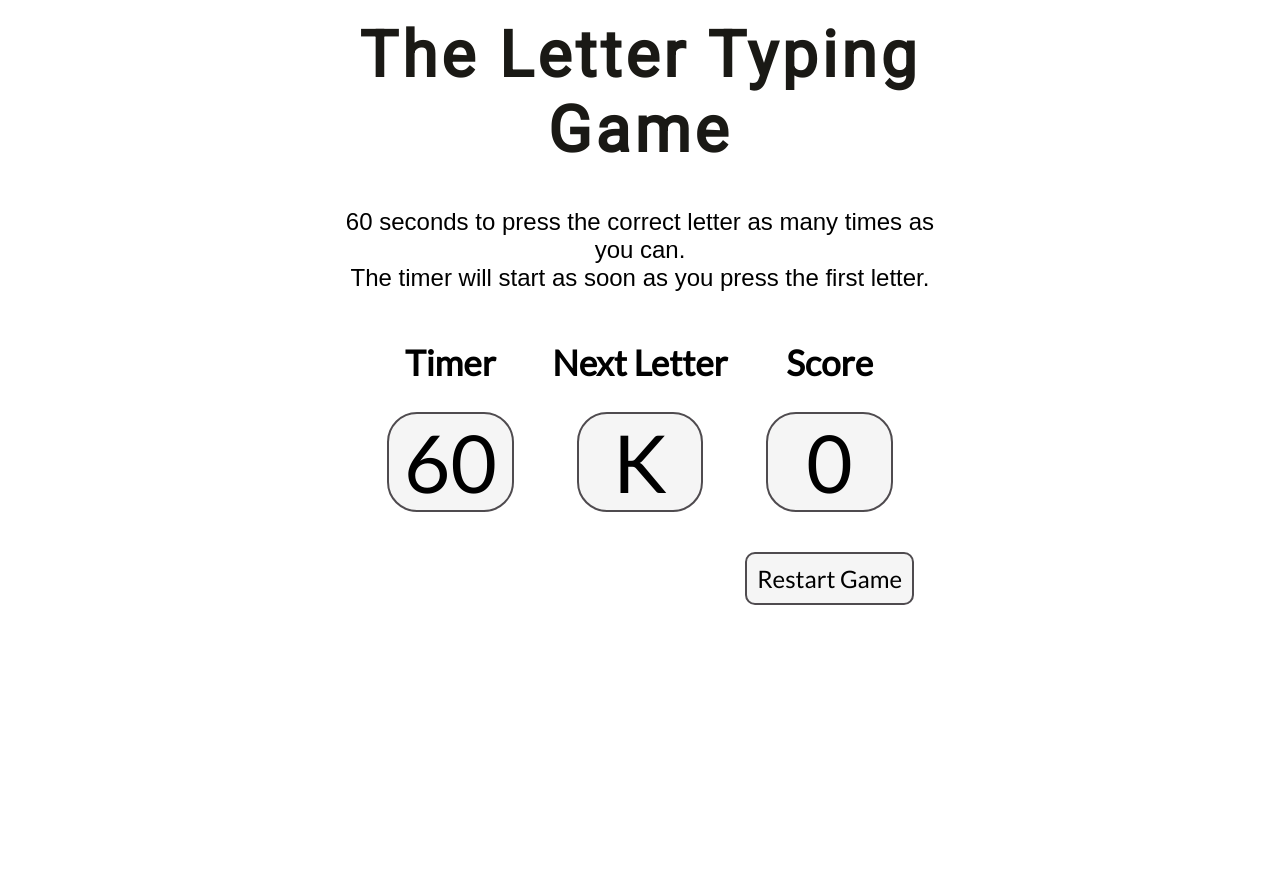
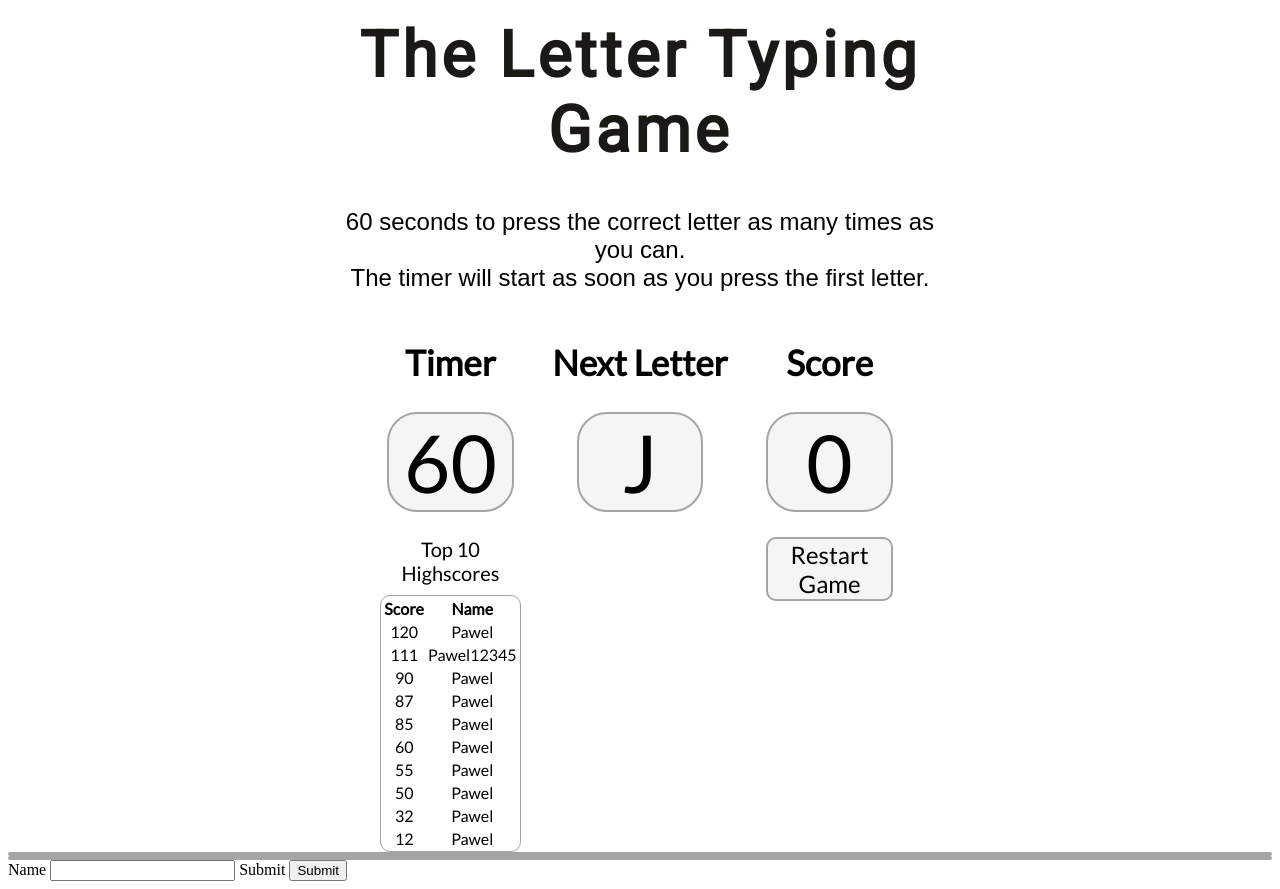
Before and after one commit to PawelKusnierek/LetterTypingGame, a PHP site: page / in a window 1280 px wide. Before the commit the page ends 605 px from the top, so only its background shows below. Run offline with PHP 8.4, Linux system fonts and the light colour scheme; a stand-in replaces the project's code that opens the database connection.

Commit message:
Further html/css rework

```diff
--- a/src/homepage.html
+++ b/src/homepage.html
@@ -23,18 +23,71 @@
 
 <div id="box-container">
     <div class="box-item">
-        <p>60</p>
+        <p id="number">60</p>
     </div>
     <div class="box-item">
-        <p>K</p>
+        <p id="letterOnScreen">K</p>
     </div>
     <div class="box-item">
         <p id="scoreDisplay">0</p>
     </div>
 </div>
 
-<div id="resetButton">
-    <button id="resetContent">Restart Game</button>
+<div id="bottom-container">
+    <div class="bottom-item">
+        <div id="highScores">
+            <h3 id="highScoreTitle">Top 10 Highscores</h3>
+            <table>
+                <tr>
+                    <th class="dbResult">Score</th>
+                    <th class="dbName">Name</th>
+                </tr>
+                <tr>
+                    <td class="dbResult">120</td>
+                    <td class="dbName">Pawel</td>
+                </tr>
+                <tr class="whiteBackground">
+                    <td class="dbResult">111</td>
+                    <td class="dbName">Pawel12345</td>
+
+                </tr>
+                <tr>
+                    <td class="dbResult">90</td>
+                    <td class="dbName">Pawel</td>
+                </tr>
+                <tr class="whiteBackground">
+                    <td class="dbResult">87</td>
+                    <td class="dbName">Pawel</td>
+                </tr>
+                <tr>
+                    <td class="dbResult">85</td>
+                    <td class="dbName">Pawel</td>
+                </tr>
+                <tr class="whiteBackground">
+                    <td class="dbResult">60</td>
+                    <td class="dbName">Pawel</td>
+                </tr>
+                <tr>
+                    <td class="dbResult">55</td>
+                    <td class="dbName">Pawel</td>
+                </tr>
+                <tr class="whiteBackground">
+                    <td class="dbResult">50</td>
+                    <td class="dbName">Pawel</td>
+                </tr>
+                <tr>
+                    <td class="dbResult">32</td>
+                    <td class="dbName">Pawel</td>
+                </tr>
+                <tr class="whiteBackground">
+                    <td class="dbResult">12</td>
+                    <td class="dbName">Pawel</td>
+                </tr>
+            </table>
+        </div>
+    </div>
+    <div class="bottom-item"></div>
+    <button class="bottom-item">Restart Game</button>
 </div>
 
 <div id="yourScore">
@@ -42,81 +95,14 @@
     <p id="submitScore"></p>
 </div>
 
-<!--<form method="post" class="invisible nameForm" id="nameForm">-->
-<!--<label for="name">Name</label>-->
-<!--<input type="text" name="name" id="name">-->
-<!--<input type="submit" name="submit" value="Submit">-->
-<!--</form>-->
+<form method="post" class="invisible nameForm" id="nameForm">
+    <label for="name">Name</label>
+    <input type="text" name="name" id="name">
+    <label for="submit">Submit</label>
+    <input type="submit" name="submit" id="submit">
+</form>
 
-<!--<div id="highScores">-->
-<!--<h3 id="highScoreTitle">Highscores</h3>-->
-<!--<div id="databaseResults">-->
-<!--<h4 id="thisWeekHighScores">This Week</h4>-->
-<!--<h4 id="allHighScores">All-time</h4>-->
-<!--</div>-->
-<!--<table>-->
-<!--<tr>-->
-<!--<td class="dbResult">1. 120</td>-->
-<!--<td class="dbName">Pawel</td>-->
-<!--<td class="dbResultRight">1. 123</td>-->
-<!--<td class="dbName">Pawel</td>-->
-<!--</tr>-->
-<!--<tr class="whiteBackground">-->
-<!--<td class="dbResult">2. 111</td>-->
-<!--<td class="dbName">Pawel</td>-->
-<!--<td class="dbResultRight">2. 120</td>-->
-<!--<td class="dbName">Pawel</td>-->
-<!--</tr>-->
-<!--<tr>-->
-<!--<td class="dbResult">3. 90</td>-->
-<!--<td class="dbName">Pawel</td>-->
-<!--<td class="dbResultRight">3. 111</td>-->
-<!--<td class="dbName">Pawel</td>-->
-<!--</tr>-->
-<!--<tr class="whiteBackground">-->
-<!--<td class="dbResult">4. 87</td>-->
-<!--<td class="dbName">Pawel</td>-->
-<!--<td class="dbResultRight">4. 101</td>-->
-<!--<td class="dbName">Pawel</td>-->
-<!--</tr>-->
-<!--<tr>-->
-<!--<td class="dbResult">5. 85</td>-->
-<!--<td class="dbName">Pawel</td>-->
-<!--<td class="dbResultRight">5. 99</td>-->
-<!--<td class="dbName">Pawel</td>-->
-<!--</tr>-->
-<!--<tr class="whiteBackground">-->
-<!--<td class="dbResult">6. 60</td>-->
-<!--<td class="dbName">Pawel</td>-->
-<!--<td class="dbResultRight">6. 97</td>-->
-<!--<td class="dbName">Pawel</td>-->
-<!--</tr>-->
-<!--<tr>-->
-<!--<td class="dbResult">7. 55</td>-->
-<!--<td class="dbName">Pawel</td>-->
-<!--<td class="dbResultRight">7. 95</td>-->
-<!--<td class="dbName">Pawel</td>-->
-<!--</tr>-->
-<!--<tr class="whiteBackground">-->
-<!--<td class="dbResult">8. 50</td>-->
-<!--<td class="dbName">Pawel</td>-->
-<!--<td class="dbResultRight">8. 90</td>-->
-<!--<td class="dbName">Pawel</td>-->
-<!--</tr>-->
-<!--<tr>-->
-<!--<td class="dbResult">9. 32</td>-->
-<!--<td class="dbName">Pawel</td>-->
-<!--<td class="dbResultRight">9. 90</td>-->
-<!--<td class="dbName">Pawel</td>-->
-<!--</tr>-->
-<!--<tr class="whiteBackground">-->
-<!--<td class="dbResult dbResult10">10. 12</td>-->
-<!--<td class="dbName">Pawel</td>-->
-<!--<td class="dbResultRight dbResult10">10. 67</td>-->
-<!--<td class="dbName">Pawel</td>-->
-<!--</tr>-->
-<!--</table>-->
-<!--</div>-->
+
 
 
 <script src="/src/scripts/javascript/script.js"></script>
--- a/src/style.css
+++ b/src/style.css
@@ -1,6 +1,7 @@
 :root {
     --background-color: #f5f5f5;
-    --border: 2px solid #4f4b4f;
+    --border: 2px solid #a5a5a5;
+;
 }
 
 .flex-container {
@@ -13,7 +14,7 @@
 }
 
 .flex-item:nth-child(1) {
-    width:50%;
+    width: 50%;
     order: 0;
     flex: 0 1 auto;
     align-self: auto;
@@ -22,7 +23,7 @@
 }
 
 .flex-item:nth-child(2) {
-    width:50%;
+    width: 50%;
     order: 0;
     flex: 0 1 auto;
     align-self: auto;
@@ -61,7 +62,7 @@
 }
 
 .heading-item:nth-child(1) {
-    width:15%;
+    width: 15%;
     order: 0;
     flex: 0 1 auto;
     align-self: auto;
@@ -70,7 +71,7 @@
 }
 
 .heading-item:nth-child(2) {
-    width:15%;
+    width: 15%;
     order: 0;
     flex: 0 1 auto;
     align-self: auto;
@@ -79,7 +80,7 @@
 }
 
 .heading-item:nth-child(3) {
-    width:15%;
+    width: 15%;
     order: 0;
     flex: 0 1 auto;
     align-self: auto;
@@ -102,7 +103,7 @@
 }
 
 .box-item:nth-child(1) {
-    width:10%;
+    width: 10%;
     order: 0;
     flex: 0 1 auto;
     align-self: auto;
@@ -112,7 +113,7 @@
 }
 
 .box-item:nth-child(2) {
-    width:10%;
+    width: 10%;
     order: 0;
     flex: 0 1 auto;
     align-self: auto;
@@ -139,26 +140,6 @@
     background-color: var(--background-color);
 }
 
-#resetButton {
-    display: flex;
-    flex-direction: row;
-    flex-wrap: nowrap;
-    justify-content: center;
-    align-content: center;
-    align-items: center;
-}
-
-#resetContent {
-    font-size: 24px;
-    font-family: 'Lato', sans-serif;
-    border-radius: 10px;
-    border: var(--border);
-    background-color: var(--background-color);
-    margin-top: 40px;
-    padding: 10px;
-    margin-left:30%;
-}
-
 #scoreDisplay {
     transition: all .20s ease;
 }
@@ -171,36 +152,49 @@
     background-color: #f62e1a;
 }
 
-#yourScore {
+#bottom-container {
     display: flex;
-    flex: 1;
+    flex-direction: row;
     flex-wrap: wrap;
     justify-content: center;
-    margin-top: 40px;
-    margin-right: 100px;
+    align-content: center;
+    align-items: flex-start;
 }
 
-#finalScore {
-    width: 400px;
-    height: 50px;
-    font-size: 40px;
-    text-align: center;
-    border: 0 solid red;
-    background-color: white;
+.bottom-item:nth-child(1) {
+    width: 10%;
+    order: 0;
+    flex: 0 1 auto;
+    align-self: auto;
+    margin-right: 3%;
+    margin-top: 2%;
 }
 
-#submitScore {
-    width: 400px;
-    height: 50px;
-    font-size: 40px;
-    text-align: center;
-    border: 0 solid red;
-    background-color: white;
+.bottom-item:nth-child(2) {
+    width: 14%;
+    order: 0;
+    flex: 0 1 auto;
+    align-self: auto;
+    margin-top: 2%;
 }
 
+.bottom-item:nth-child(3) {
+    width: 10%;
+    order: 0;
+    flex: 0 1 auto;
+    align-self: auto;
+    font-size: 24px;
+    font-family: 'Lato', sans-serif;
+    border-radius: 10px;
+    border: var(--border);
+    background-color: var(--background-color);
+    margin-left: 3%;
+    margin-top: 2%;
+}
+
+
+
 #highScores {
-    position: relative;
-    left: 50%;
     display: flex;
     flex: 1;
     flex-wrap: wrap;
@@ -208,9 +202,6 @@
     align-items: center;
     align-content: center;
     justify-content: center;
-    margin-top: 40px;
-    margin-left: -300px;
-    width: 500px;
 }
 
 h3 {
@@ -218,93 +209,27 @@
 }
 
 #highScoreTitle {
-    width: 401px;
-    height: 50px;
-    font-size: 40px;
+    width: 100%;
+    font-size: 20px;
     text-align: center;
-    border: 1px solid black;
-    border-bottom-style: hidden;
-    font-family: Georgia, serif;
-    background-color: var(--background-color);
-
-}
-
-#databaseResults {
-    display: flex;
-    flex: 1;
-    flex-wrap: wrap;
-
-}
-
-h4 {
-    display: inline;
-    margin: 0;
-    text-align: center;
-    background-color: rgb(187, 187, 187);
-
-}
-
-#thisWeekHighScores {
-    width: 200px;
-    border: 1px solid black;
-    border-right-style: hidden;
-    height: 27px;
-    font-size: 22px;
-    font-family: Georgia, serif;
-}
-
-#allHighScores {
-    width: 200px;
-    border: 1px solid black;
-    height: 27px;
-    font-size: 22px;
-    font-family: Georgia, serif;
+    font-weight: 400;
+    font-family: 'Lato', sans-serif;
+    padding-bottom: 10px;
 }
 
 table {
-    width: 403px;
-    margin: 0;
-    padding: 0;
-    font-family: Georgia, serif;
-    border-spacing: 0;
-    background-color: var(--background-color);
-}
-
-tr {
-    margin: 0;
-    width: 405px;
-}
-
-.invisible {
-    visibility: hidden;
+    border: 1px solid #a5a5a5;
+    border-radius: 10px;
+    width: 100%;
+    font-family: 'Lato', sans-serif;
 }
 
 .dbResult {
-    border: 1px solid black;
-    border-top-style: hidden;
-    border-right-style: hidden;
-    width: 62px;
-    text-align: left;
-    text-indent: 12px;
-
-}
-
-.dbResultRight {
-    border: 1px hidden black;
-    border-bottom-style: solid;
-    width: 61px;
-    text-align: left;
-    text-indent: 12px;
-}
-
-.dbResult10 {
-    text-indent: 4px;
+    text-align: center;
+    width: 50%;
 }
 
 .dbName {
-    border: 1px solid black;
-    border-top-style: hidden;
-    width: 140px;
     text-align: center;
-    padding: 0;
+    width: 50%;
 }
```
